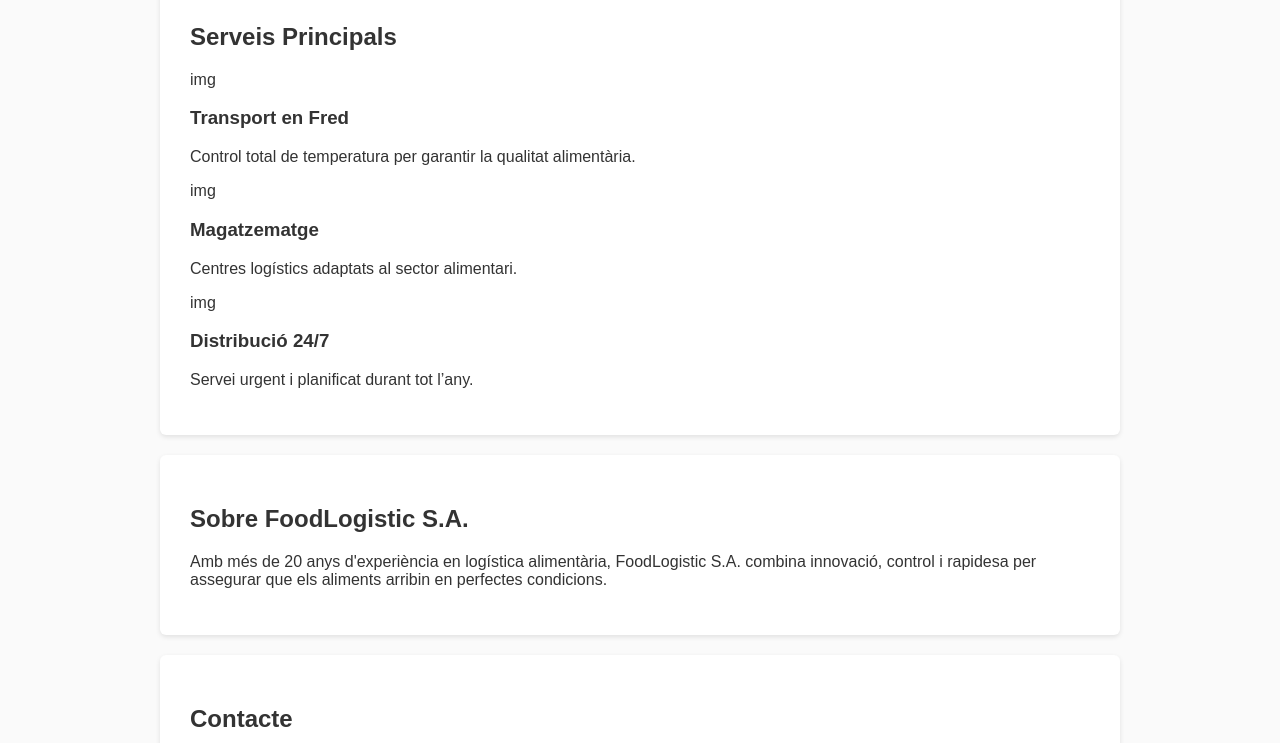
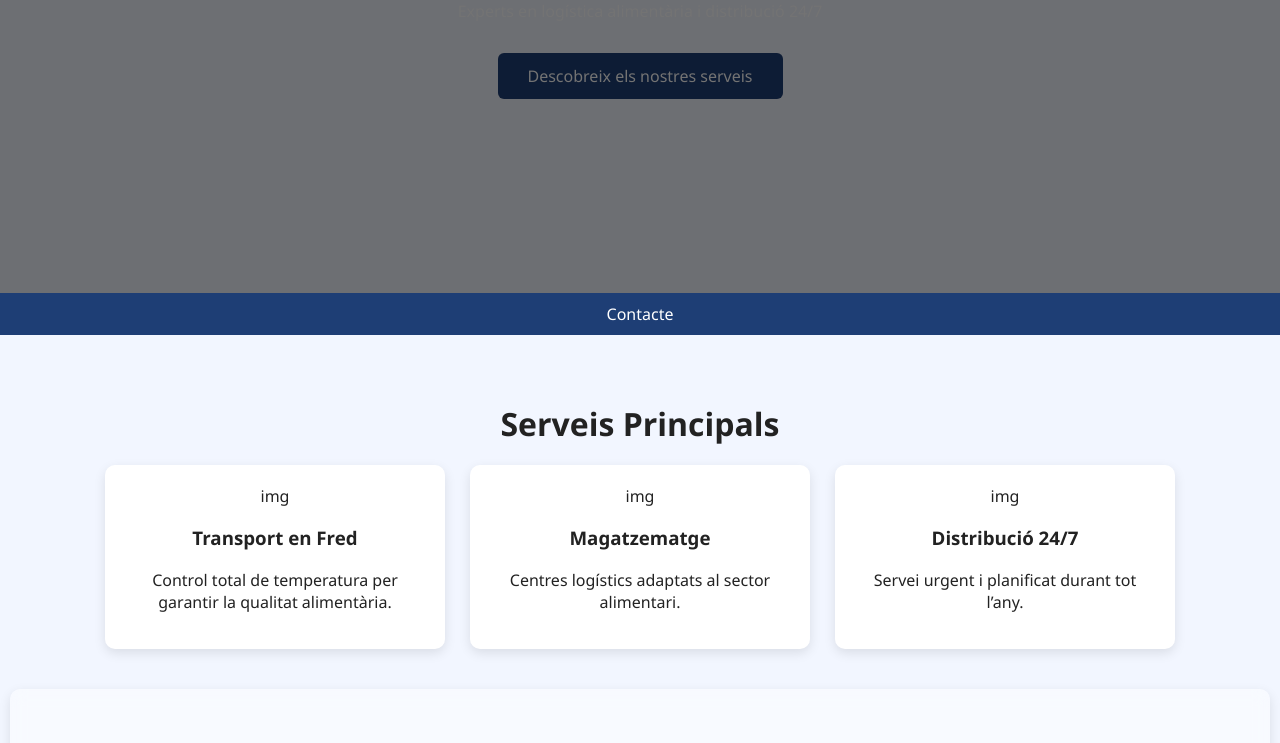
Before and after one commit to aluDavidSantiago/foodlogistic-web, a plain HTML site: page docs/index.html in a window 1280 px wide. Shown: the part 307-1050 px from the top of the page. Drawn offline with Linux system fonts and the light colour scheme.

Commit message:
Update style.css

```diff
--- a/docs/style.css
+++ b/docs/style.css
@@ -1,52 +1,170 @@
-
+/* ========= GENERAL ========= */
 body {
-    font-family: Arial, Helvetica, sans-serif;
     margin: 0;
-    padding: 0;
-    background: #fafafa;
-    color: #333;
+    font-family: "Segoe UI", Arial, sans-serif;
+    background: #f2f6ff;
+    color: #222;
+    scroll-behavior: smooth;
 }
 
-header {
+h2 {
+    text-align: center;
+    margin-bottom: 20px;
+    font-size: 2rem;
+}
+
+/* ========= HERO ========= */
+.hero {
+    background: url('') center/cover no-repeat;
+    height: 75vh;
+    display: flex;
+    justify-content: center;
+    align-items: center;
+    position: relative;
+}
+
+.hero::after {
+    content: "";
+    position: absolute;
+    width: 100%;
+    height: 100%;
+    background: rgba(0,0,0,0.55);
+    top: 0;
+    left: 0;
+}
+
+.hero-content {
+    position: relative;
+    text-align: center;
+    color: white;
+    animation: fadeInUp 1.2s ease;
+}
+
+.hero h1 {
+    font-size: 3rem;
+    margin-bottom: 10px;
+}
+
+.btn {
+    padding: 12px 30px;
     background: #1e3e75;
     color: white;
-    padding: 40px;
-    text-align: center;
+    text-decoration: none;
+    border-radius: 6px;
+    display: inline-block;
+    margin-top: 15px;
+    transition: 0.3s;
 }
 
-nav ul {
+.btn:hover {
+    background: #162e57;
+}
+
+/* ========= NAVBAR ========= */
+.navbar ul {
     list-style: none;
-    padding: 0;
+    background: #1e3e75;
     margin: 0;
-    background: #2d4f91;
+    padding: 10px;
     display: flex;
     justify-content: center;
 }
 
-nav ul li a {
+.navbar ul li a {
     color: white;
-    padding: 15px 20px;
-    display: block;
+    padding: 10px 20px;
     text-decoration: none;
 }
 
-nav ul li a:hover {
-    background: #1e3e75;
+.navbar ul li a:hover {
+    background: rgba(255,255,255,0.2);
+    border-radius: 5px;
 }
 
-section {
-    padding: 30px;
-    margin: 20px auto;
-    max-width: 900px;
-    background: white;
-    border-radius: 6px;
-    box-shadow: 0 2px 5px rgba(0,0,0,0.1);
+/* ========= SECTIONS ========= */
+.section {
+    padding: 40px;
+    max-width: 1200px;
+    margin: auto;
 }
 
+/* Glass effect */
+.glass {
+    background: rgba(255, 255, 255, 0.45);
+    backdrop-filter: blur(8px);
+    border-radius: 10px;
+    padding: 30px;
+    box-shadow: 0 4px 12px rgba(0,0,0,0.1);
+}
+
+/* ========= CARDS ========= */
+.cards {
+    display: flex;
+    gap: 25px;
+    justify-content: center;
+    flex-wrap: wrap;
+}
+
+.card {
+    background: white;
+    border-radius: 10px;
+    padding: 20px;
+    width: 300px;
+    box-shadow: 0 4px 12px rgba(0,0,0,0.1);
+    text-align: center;
+    transition: 0.3s;
+}
+
+.card:hover {
+    transform: scale(1.05);
+}
+
+.card img {
+    width: 100%;
+    border-radius: 10px;
+}
+
+/* ========= CONTACTE ========= */
+.contact-info {
+    text-align: center;
+    font-size: 18px;
+}
+
+/* ========= FOOTER ========= */
 footer {
+    background: #1e3e75;
+    color: white;
     text-align: center;
     padding: 20px;
-    margin-top: 30px;
-    background: #1e3e75;
-    color: white;
 }
+
+/* ========= ANIMATIONS ========= */
+.fade-in {
+    opacity: 0;
+    animation: fadeIn 1.2s forwards;
+}
+
+.delay-1 {
+    animation-delay: 0.5s;
+}
+
+.delay-2 {
+    animation-delay: 1s;
+}
+
+.slide-up {
+    transform: translateY(25px);
+    opacity: 0;
+    animation: slideUp 0.8s forwards;
+}
+
+@keyframes fadeIn {
+    to { opacity: 1; }
+}
+
+@keyframes slideUp {
+    to {
+        opacity: 1;
+        transform: translateY(0);
+    }
+}
```
